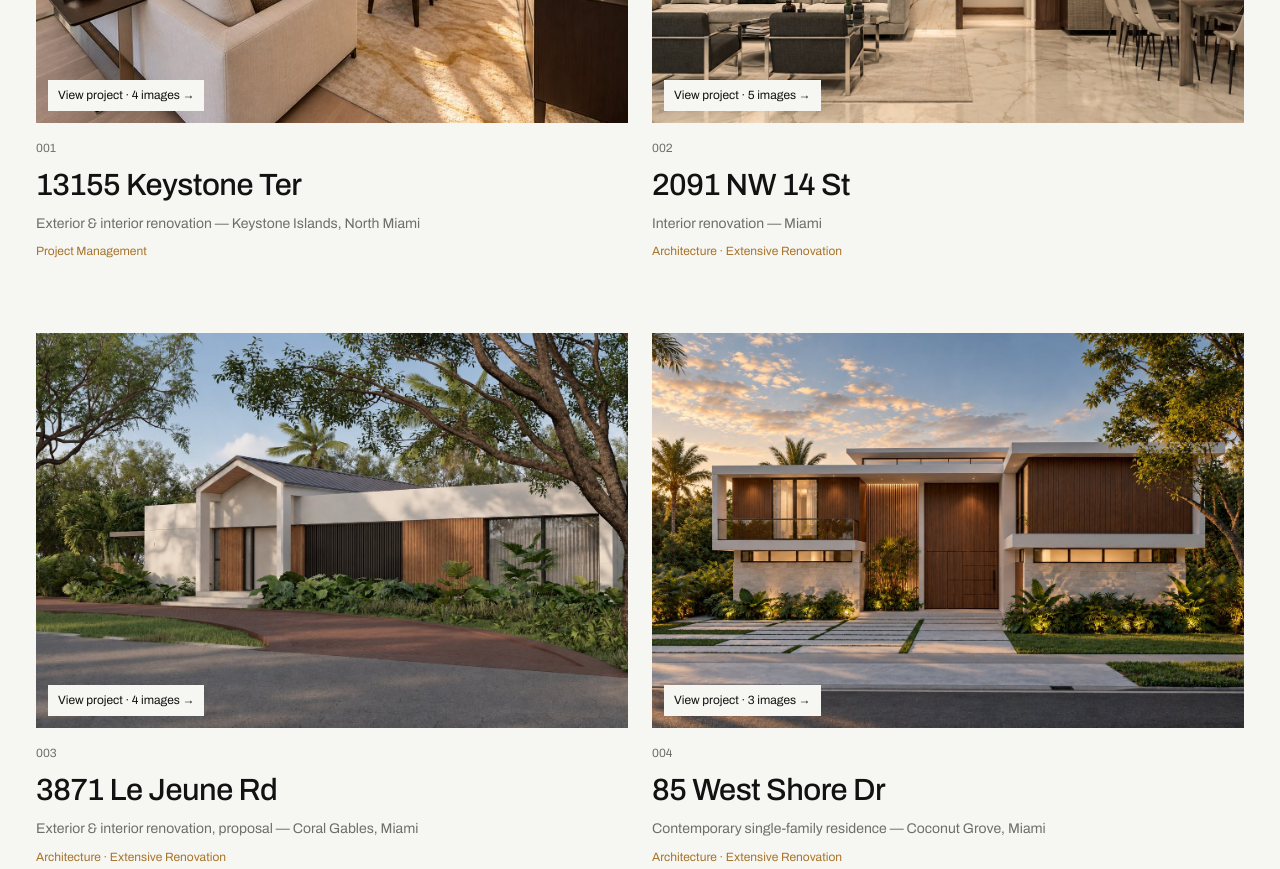
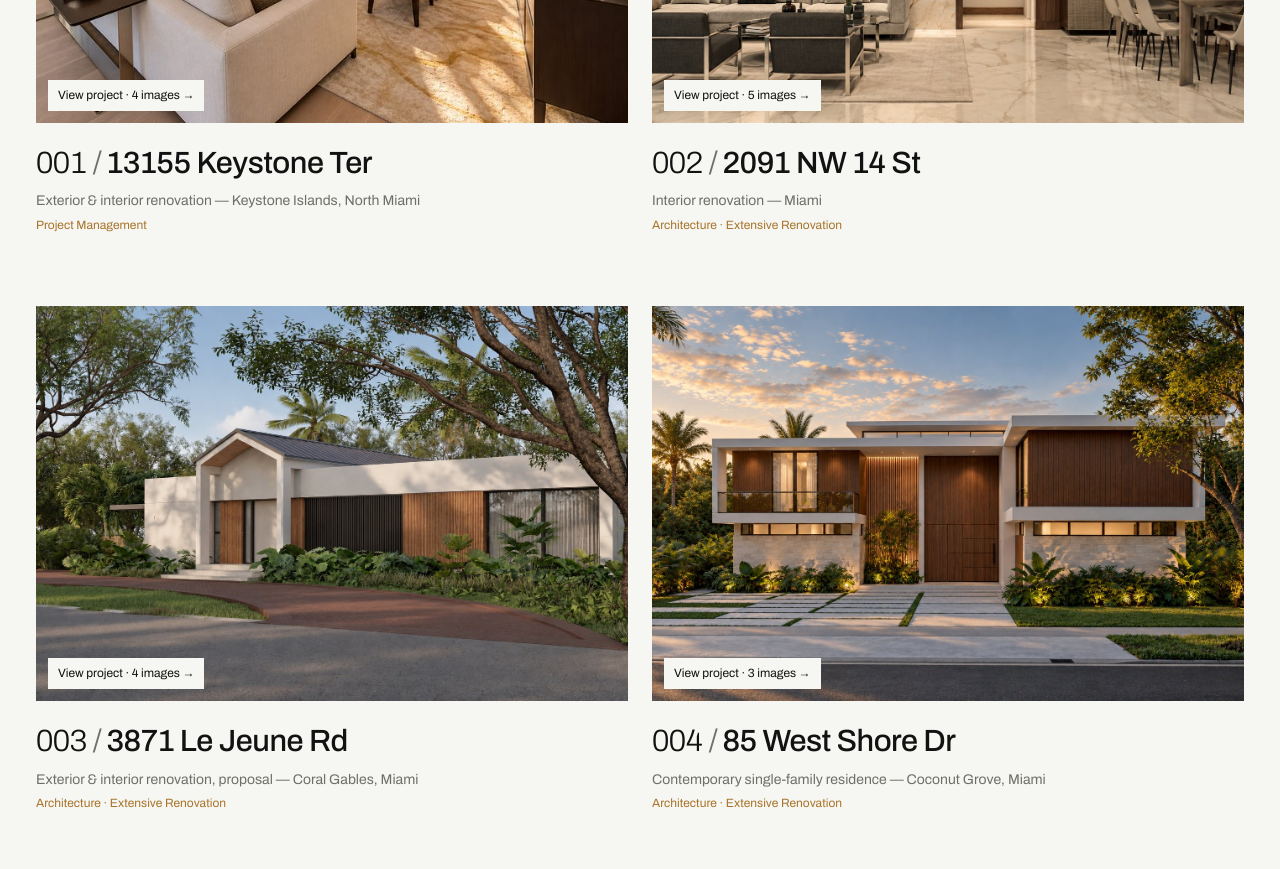
Before and after one commit to gabrielcortez22/MET-Studio, a plain HTML site: page index.html in a window 1280 px wide. Shown: the part 4220-5089 px from the top of the page. Drawn offline with Linux system fonts and the light colour scheme.

Commit message:
Add files via upload

```diff
--- a/index.html
+++ b/index.html
@@ -369,8 +369,15 @@ footer .grid span:last-child{grid-column:7/13;justify-self:end}
  .cards{gap:44px;grid-template-columns:minmax(0,1fr)}
  .card,.card-t{min-width:0}
  #projects .reg .row,#projects .reg-head{display:none!important}
- .card-t h3{font-size:24px}
+ .card-t h3,.card-t .no{font-size:24px}
 }
+
+/* card number: same size as the address, thin, with a slash */
+.card-t{display:flex;flex-wrap:wrap;align-items:baseline;column-gap:.35em;row-gap:4px}
+.card-t .no{font-size:clamp(22px,2.4vw,32px);font-weight:300;color:var(--ink);letter-spacing:-.015em;font-variation-settings:"wdth" 110;line-height:1.15;font-variant-numeric:tabular-nums}
+.card-t .no::after{content:" /";font-weight:300;color:var(--grey)}
+.card-t h3{flex:1 1 0;min-width:0}
+.card-t p{flex:0 0 100%;margin:0}
 /* mobile header v2: logo | EN/ES | Menu on one row */
 @media (max-width:820px){
  header .wrap.grid{display:grid!important;grid-template-columns:minmax(0,1fr) auto auto;column-gap:14px;align-items:center;padding-block:12px}
@@ -1046,13 +1053,13 @@ document.querySelectorAll('.filters .f').forEach(function(b){
 (function(){
   function fitOne(el,max,min){el.style.fontSize=max+'px';var f=max;while(el.scrollWidth>el.clientWidth+1&&f>min){f-=0.5;el.style.fontSize=f+'px';}}
   function fit(){
-    var els=document.querySelectorAll('.pv-h h1,.pv-sub,.pv-h .pj-d,.card-t h3,.card-t p');
+    var els=document.querySelectorAll('.pv-h h1,.pv-sub,.pv-h .pj-d,.card-t h3,.card-t p,.card-t .no');
     if(window.innerWidth>820){els.forEach(function(e){e.style.fontSize='';});return;}
     document.querySelectorAll('.pv:not([hidden])').forEach(function(v){
       var h=v.querySelector('.pv-h h1'),sub=v.querySelector('.pv-sub'),d=v.querySelector('.pv-h .pj-d');
       if(h) fitOne(h,44,18); if(sub) fitOne(sub,15,10); if(d) fitOne(d,12,9);
     });
-    document.querySelectorAll('.card:not([hidden]) .card-t').forEach(function(t){var h=t.querySelector('h3'),ps=t.querySelectorAll('p');if(h) fitOne(h,26,15);ps.forEach(function(p){fitOne(p,p.classList.contains('pj-d')?12:14,9);});});
+    document.querySelectorAll('.card:not([hidden]) .card-t').forEach(function(t){var h=t.querySelector('h3'),no=t.querySelector('.no'),ps=t.querySelectorAll('p');if(h){var f=26;var set=function(){h.style.fontSize=f+'px';if(no)no.style.fontSize=f+'px';};set();while(h.scrollWidth>h.clientWidth+1&&f>14){f-=0.5;set();}}ps.forEach(function(p){fitOne(p,p.classList.contains('pj-d')?12:14,9);});});
   }
   function later(){setTimeout(fit,30);}
   window.addEventListener('resize',later);window.addEventListener('hashchange',later);window.addEventListener('popstate',later);
```
